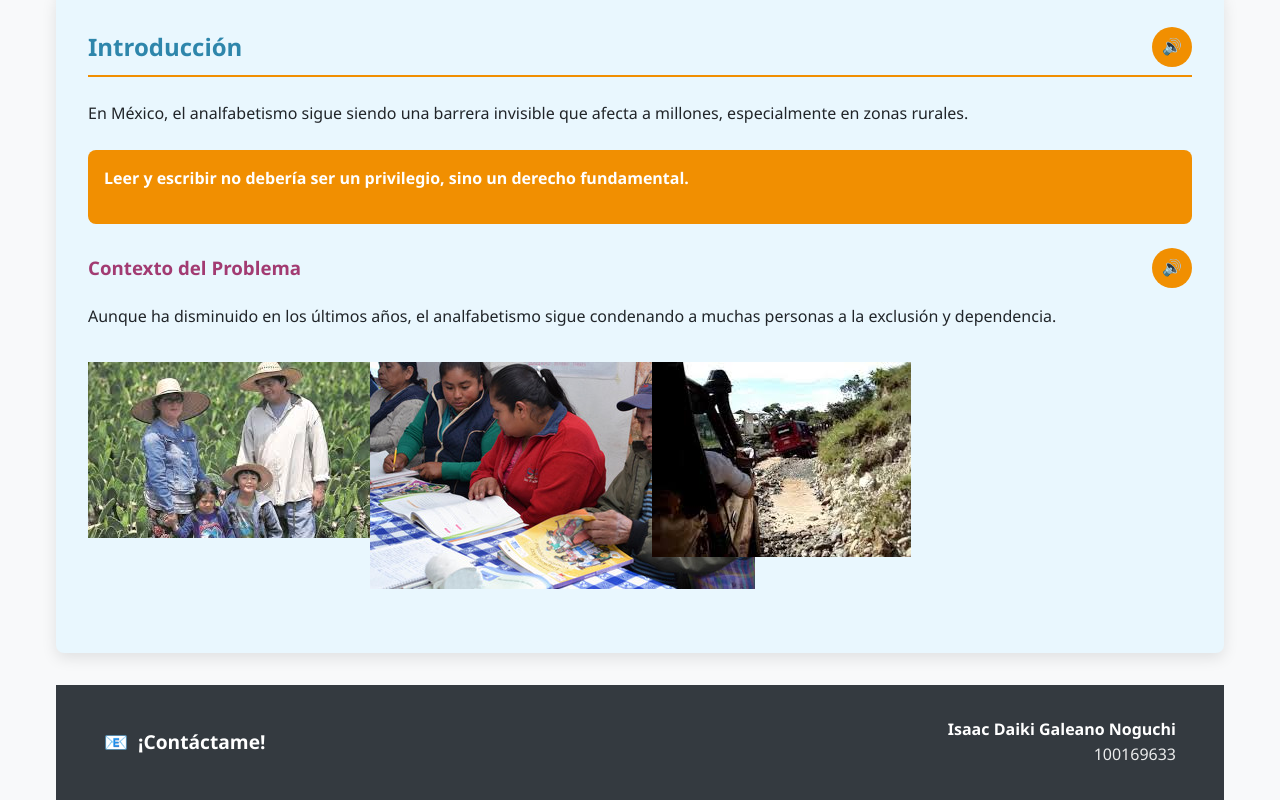
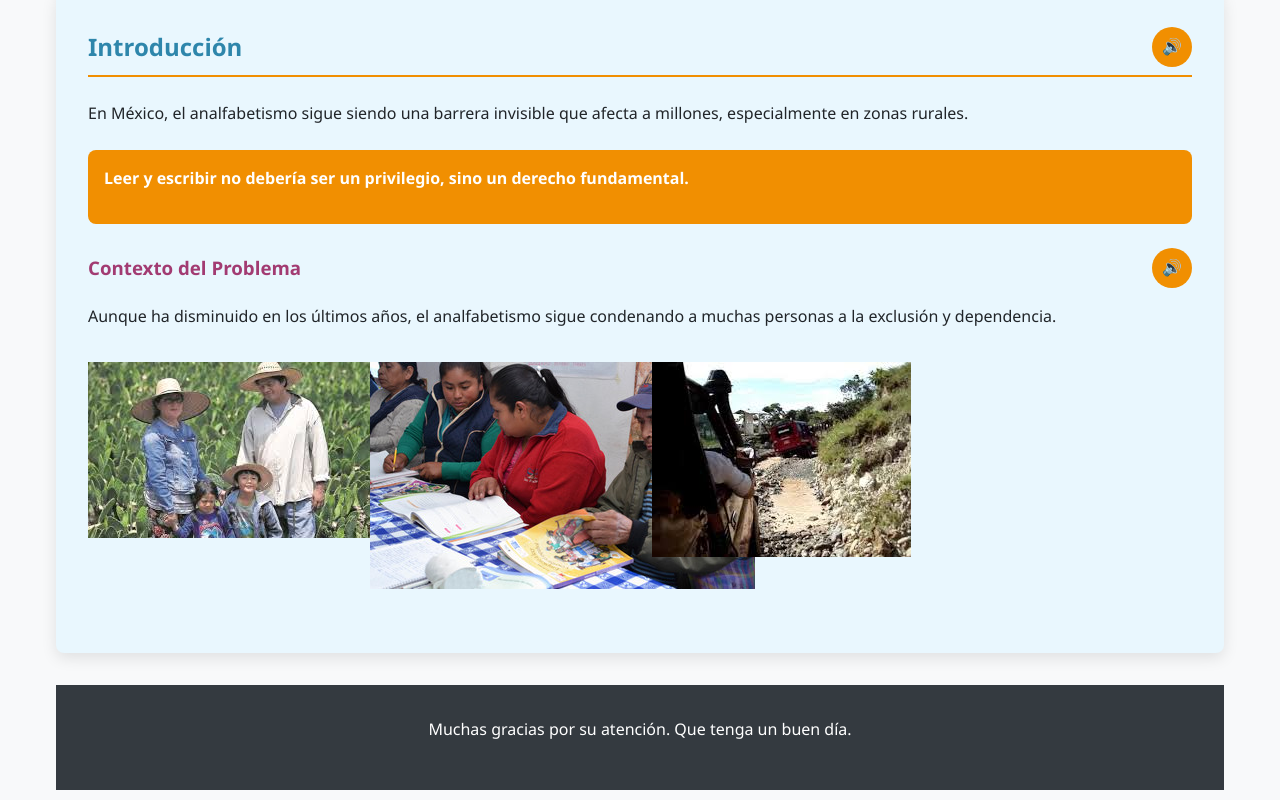
Before and after one commit to Daiso-06/Maqueta.github.io, a plain HTML site: page index.html in a window 1280 px wide. Shown: the part 439-1239 px from the top of the page. Drawn offline with Linux system fonts and the light colour scheme.

Commit message:
Update index.html

```diff
--- a/index.html
+++ b/index.html
@@ -612,17 +612,8 @@
 
 
     <footer>
-    <div style="display: flex; justify-content: space-between; align-items: center; max-width: 1200px; margin: 0 auto; padding: 0 1rem; flex-wrap: wrap;">
-        <div style="font-size: 1.2rem; font-weight: bold; display: flex; align-items: center;">
-            <span style="margin-right: 10px;">📧</span>
-            ¡Contáctame!
-        </div>
-        <div style="text-align: right;">
-            <strong>Isaac Daiki Galeano Noguchi</strong><br>
-            <span style="opacity: 0.9;">100169633</span>
-        </div>
-    </div>
-</footer>
+        <p>Muchas gracias por su atención. Que tenga un buen día.</p>
+    </footer>
 
     <script>
         // Funcionalidad para las pestañas
```
